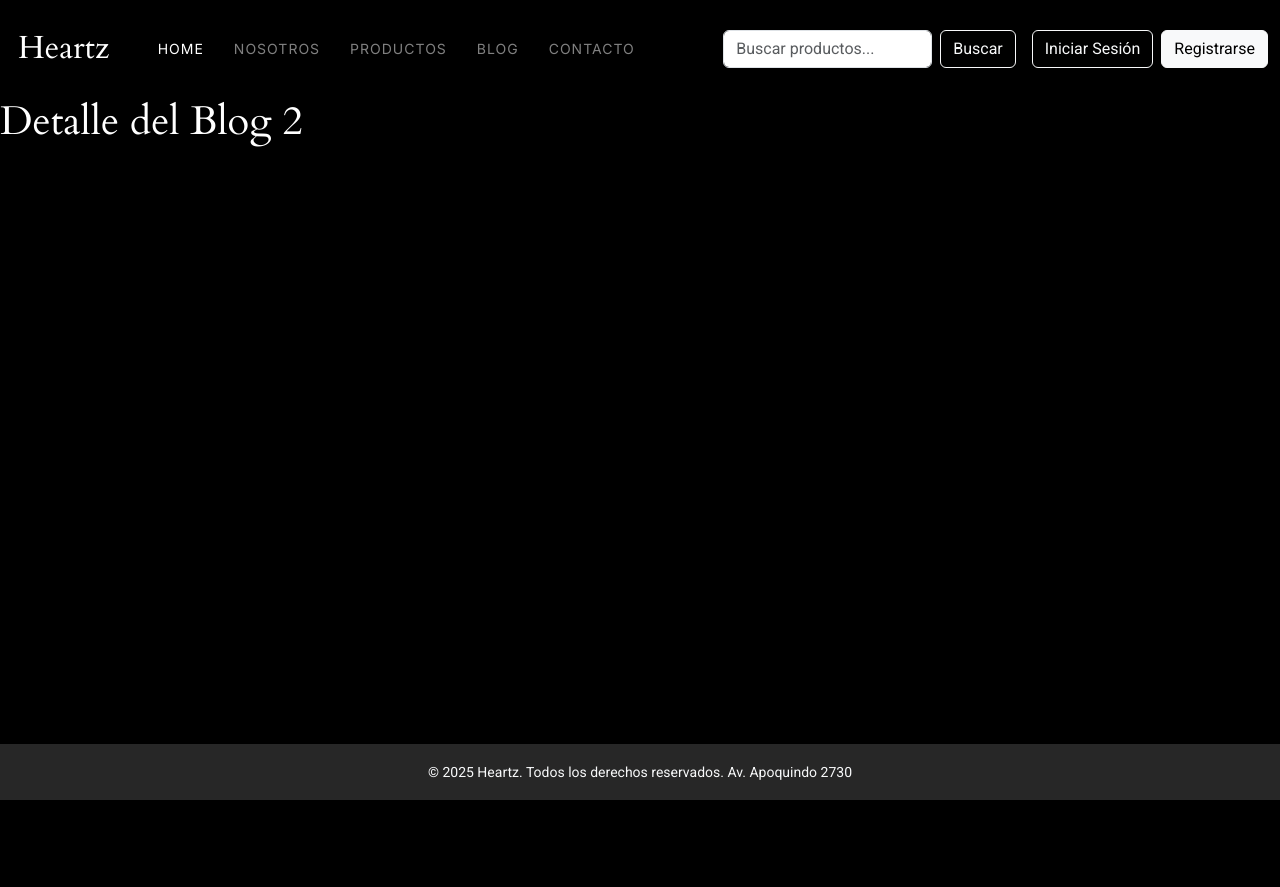
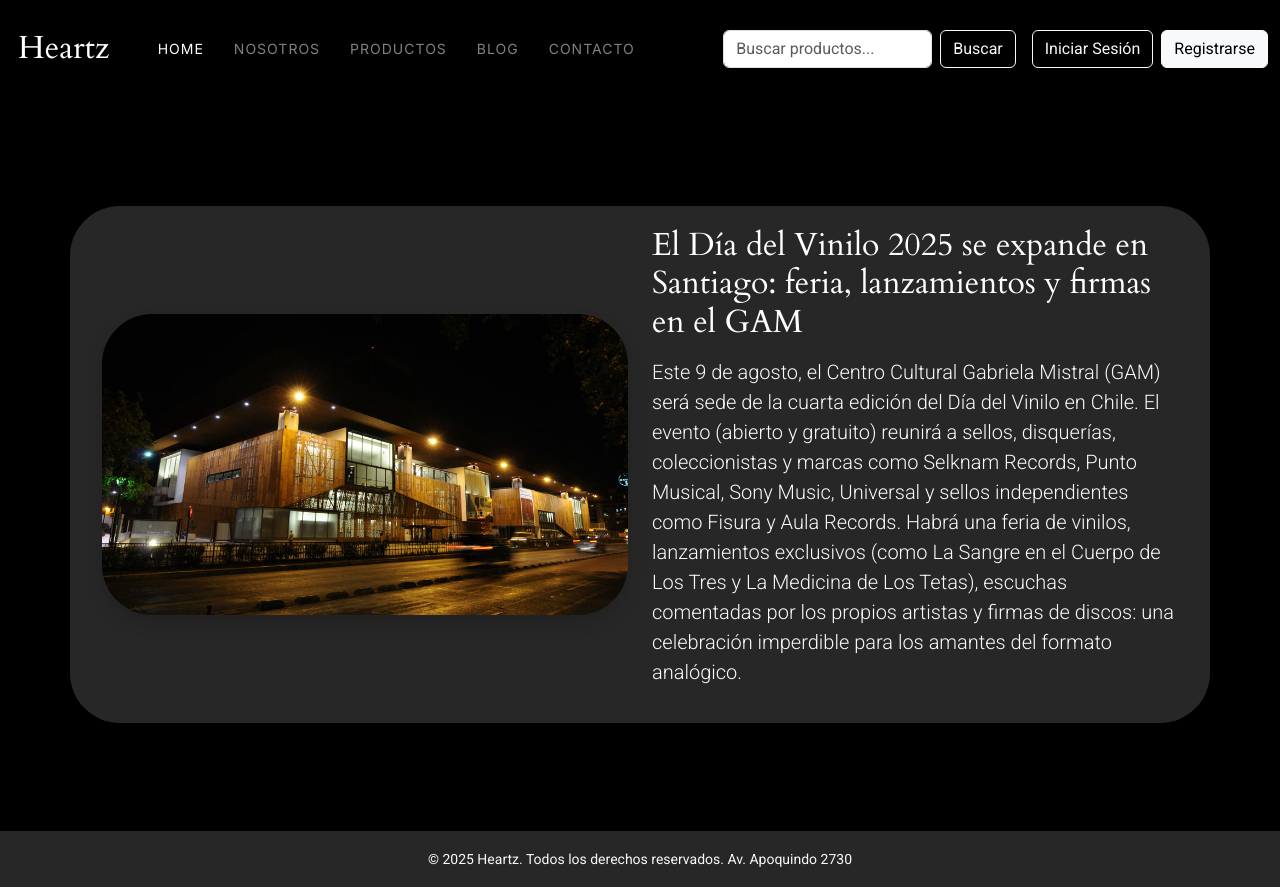
Before and after one commit to Bvnddit/heartz-web, a React (Vite) app: page /DetalleBlog2 in a window 1280 px wide. Before the commit the page ends 800 px from the top, so only its background shows below. Built offline with nearby package versions, Linux system fonts and the light colour scheme.

Commit message:
Update DetalleBlog1 y DetalleBlog2

```diff
--- a/src/pages/DetalleBlog1.jsx
+++ b/src/pages/DetalleBlog1.jsx
@@ -3,7 +3,7 @@ import radioheadImg from '../assets/img/default/Radiohead-Tour.webp';
 function DetalleBlog1() {
     return (
         <div className="main-content">
-            <section className="container my-5">
+            <section className="container py-5">
                 <div className="row align-items-center" style={{backgroundColor:'#272727', borderRadius: '50px', padding: '20px'}}>
                     <div className="col-md-6 text-center">
                         <img src={radioheadImg} alt="Tornamesas" className="img-fluid shadow" style={{maxHeight: 500, objectFit: 'cover', borderRadius:'50px'}} />
--- a/src/pages/DetalleBlog2.jsx
+++ b/src/pages/DetalleBlog2.jsx
@@ -1,6 +1,25 @@
+import gamImg from '../assets/img/default/gam.jpg';
+
 function DetalleBlog2() {
     return (
-        <h1>Detalle del Blog 2</h1>
+        <div className="main-content">
+            <section className="container my-5">
+                <div className="row align-items-center" style={{backgroundColor:'#272727', borderRadius: '50px', padding: '20px'}}>
+                    <div className="col-md-6 text-center">
+                        <img src={gamImg} alt="Tornamesas" className="img-fluid shadow" style={{maxHeight: 500, objectFit: 'cover', borderRadius:'50px'}} />
+                    </div>
+                    <div className="col-md-6">
+                        <h2 className="jumbotron-heading mb-3">El Día del Vinilo 2025 se expande en Santiago: feria, lanzamientos y firmas en el GAM</h2>
+                        <p className="lead">
+                        Este 9 de agosto, el Centro Cultural Gabriela Mistral (GAM) será sede de la cuarta edición del Día del Vinilo en Chile.
+                        El evento (abierto y gratuito) reunirá a sellos, disquerías, coleccionistas y marcas como Selknam Records, Punto Musical, Sony Music, Universal y sellos independientes como Fisura y Aula Records.
+                        Habrá una feria de vinilos, lanzamientos exclusivos (como La Sangre en el Cuerpo de Los Tres y La Medicina de Los Tetas), escuchas comentadas por los propios artistas y firmas de discos: una celebración imperdible para los amantes del formato analógico.
+                        </p>
+                    </div>
+                </div>
+            </section>
+        </div>
+
     );
 }
 
```
